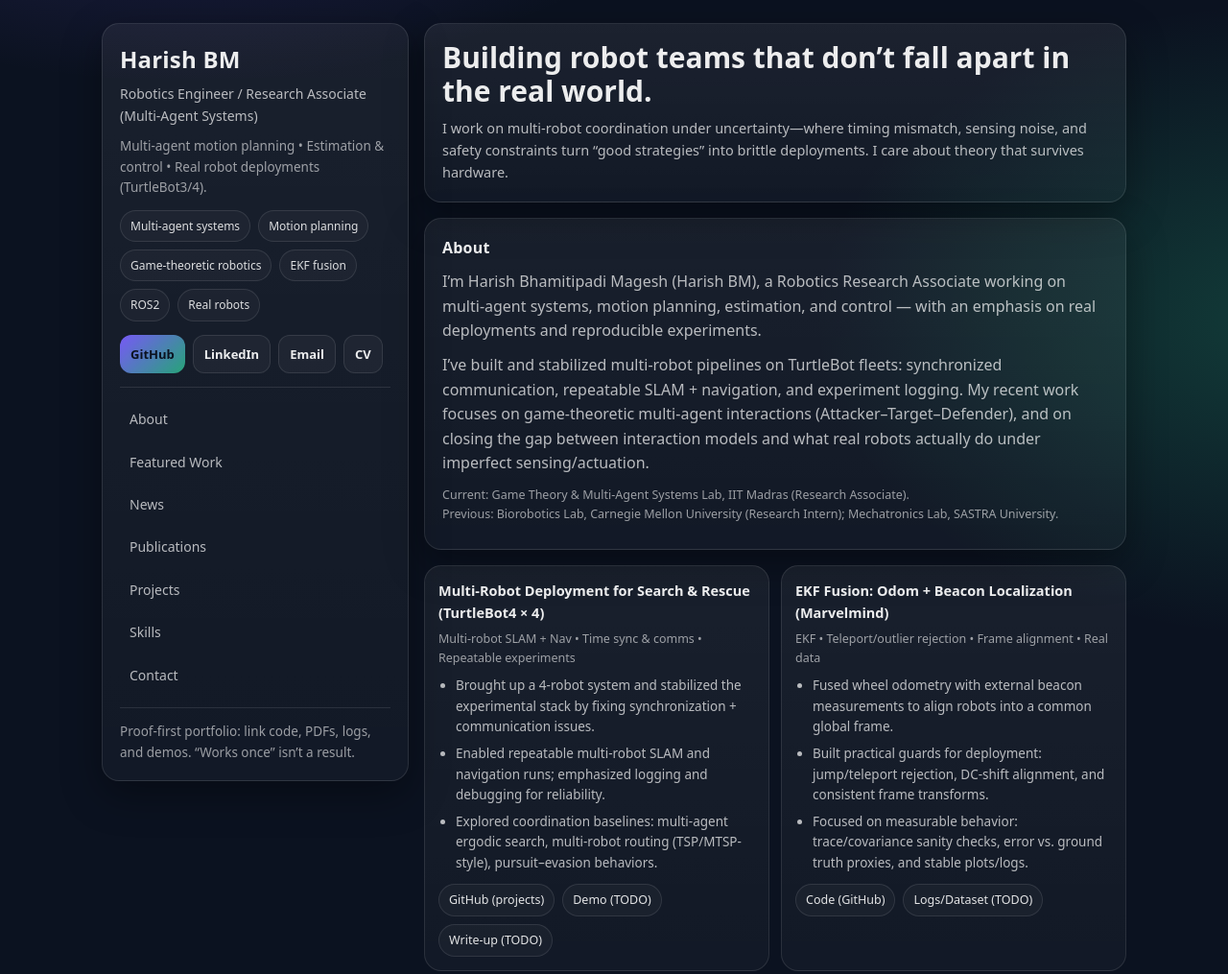
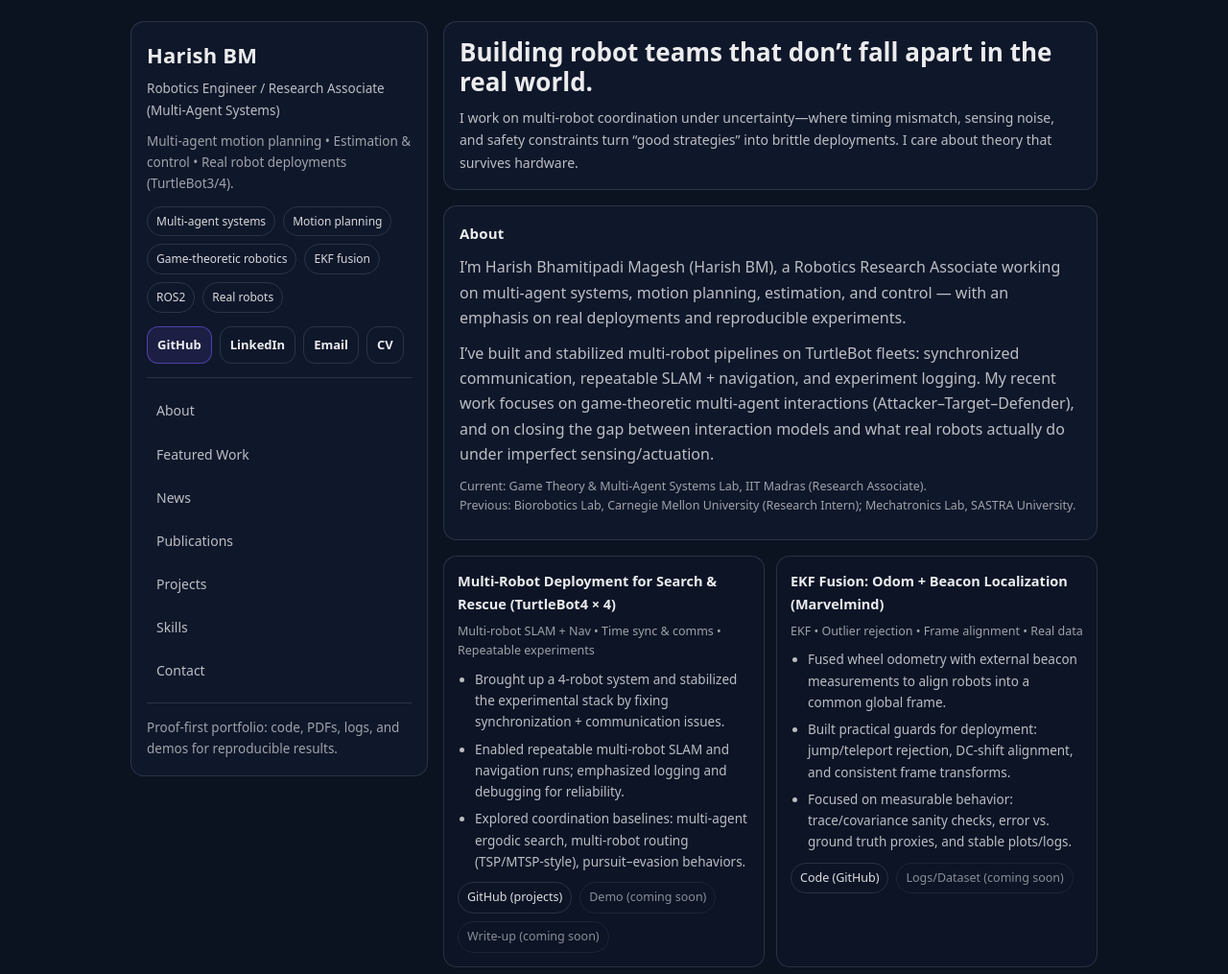
Before and after one commit to HBMatic/HBMatic.github.io, a plain HTML site: page index.html in a window 1280 px wide. Shown: the top 1015 px of the page at 96% size. Drawn offline with Linux system fonts and the light colour scheme.

Commit message:
Third_Index

```diff
--- a/index.html
+++ b/index.html
@@ -10,43 +10,48 @@
   <style>
     :root{
       --bg: #0b1220;
-      --panel: rgba(255,255,255,.06);
-      --panel2: rgba(255,255,255,.03);
-      --line: rgba(255,255,255,.10);
+      --surface: #0f172a;     /* main panel */
+      --surface2: #0c1426;    /* card */
+      --line: rgba(255,255,255,.12);
       --text: rgba(255,255,255,.92);
-      --muted: rgba(255,255,255,.70);
-      --muted2: rgba(255,255,255,.58);
+      --muted: rgba(255,255,255,.72);
+      --muted2: rgba(255,255,255,.60);
       --accent: #7c5cff;
-      --accent2:#2ee59d;
-      --shadow: 0 14px 40px rgba(0,0,0,.35);
-      --radius: 18px;
+      --radius: 14px;
       --mono: ui-monospace, SFMono-Regular, Menlo, Monaco, Consolas, "Liberation Mono", "Courier New", monospace;
       --sans: ui-sans-serif, system-ui, -apple-system, Segoe UI, Roboto, Helvetica, Arial, "Apple Color Emoji", "Segoe UI Emoji";
     }
+
     *{box-sizing:border-box}
     html{scroll-behavior:smooth}
     body{
       margin:0;
       font-family: var(--sans);
       color: var(--text);
-      background:
-        radial-gradient(1100px 700px at 15% -10%, rgba(124,92,255,.33), transparent 60%),
-        radial-gradient(900px 600px at 105% 10%, rgba(46,229,157,.20), transparent 55%),
-        var(--bg);
-      line-height:1.6;
+      background: var(--bg);           /* flat, minimal */
+      line-height:1.65;
+      -webkit-font-smoothing: antialiased;
+      -moz-osx-font-smoothing: grayscale;
     }
+
     a{color:inherit; text-decoration:none}
     a:hover{opacity:.92}
+    a:focus-visible{
+      outline: 2px solid rgba(124,92,255,.75);
+      outline-offset: 2px;
+      border-radius: 10px;
+    }
+
     .wrap{
-      max-width:1100px;
-      margin:0 auto;
-      padding:24px 16px 70px;
+      max-width: 1040px;
+      margin: 0 auto;
+      padding: 22px 16px 64px;
     }
 
     /* Layout */
     .layout{
       display:grid;
-      grid-template-columns: 320px 1fr;
+      grid-template-columns: 310px 1fr;
       gap:16px;
       align-items:start;
     }
@@ -56,13 +61,13 @@
 
     /* Panels */
     .panel{
-      background: linear-gradient(180deg, var(--panel), var(--panel2));
-      border:1px solid var(--line);
+      background: var(--surface);
+      border: 1px solid var(--line);
       border-radius: var(--radius);
-      box-shadow: var(--shadow);
+      box-shadow: none;
     }
     .pad{padding:16px}
-    .pad-lg{padding:18px}
+    .pad-lg{padding:16px}
     .sep{height:1px; background:var(--line); margin:14px 0}
 
     /* Sidebar */
@@ -75,46 +80,48 @@
     }
 
     .name{
-      font-size: 24px;
+      font-size: 22px;
       margin: 0 0 6px;
       letter-spacing: .2px;
     }
     .role{
       margin:0;
       color: var(--muted);
-      font-size: 14px;
+      font-size: 13.5px;
     }
     .tagline{
       margin:10px 0 0;
       color: var(--muted2);
       font-size: 13.5px;
     }
+
     .pillbar{display:flex; flex-wrap:wrap; gap:8px; margin-top:12px}
     .pill{
       font-size:12px;
-      padding:6px 10px;
+      padding:5px 9px;
       border-radius:999px;
       border:1px solid var(--line);
-      background: rgba(255,255,255,.03);
-      color: rgba(255,255,255,.85);
+      background: transparent;
+      color: rgba(255,255,255,.84);
       white-space:nowrap;
     }
+
     .btnrow{display:flex; flex-wrap:wrap; gap:8px; margin-top:14px}
     .btn{
       display:inline-flex;
       align-items:center;
       justify-content:center;
-      padding:9px 11px;
+      padding:8px 10px;
       border-radius:12px;
       border:1px solid var(--line);
-      background: rgba(255,255,255,.04);
+      background: transparent;
       font-weight: 600;
       font-size: 13px;
     }
     .btn.primary{
-      border:none;
-      color:#0b1220;
-      background: linear-gradient(135deg, rgba(124,92,255,.96), rgba(46,229,157,.68));
+      border-color: rgba(124,92,255,.55);
+      background: rgba(124,92,255,.12);
+      color: var(--text);
     }
 
     .nav{
@@ -129,36 +136,37 @@
       border-radius: 12px;
     }
     .nav a:hover{
-      background: rgba(255,255,255,.06);
+      background: rgba(255,255,255,.04);
       color: var(--text);
     }
 
     /* Main */
     h2{
       margin:0 0 10px;
-      font-size: 16px;
+      font-size: 15px;
       letter-spacing: .2px;
     }
     p{margin:0 0 10px; color: var(--muted)}
+
     .hero{
-      padding:18px;
+      padding:16px;
       border-radius: var(--radius);
       border:1px solid var(--line);
-      background:
-        linear-gradient(180deg, rgba(255,255,255,.07), rgba(255,255,255,.03));
-      box-shadow: var(--shadow);
+      background: var(--surface);
+      box-shadow: none;
     }
     .hero h1{
       margin:0 0 10px;
-      font-size: 30px;
-      line-height:1.15;
+      font-size: 26px;
+      line-height:1.2;
       color: var(--text);
     }
     .hero .sub{
       margin:0;
       color: var(--muted);
-      font-size: 14.5px;
+      font-size: 14px;
     }
+
     .grid{
       display:grid;
       grid-template-columns: 1fr 1fr;
@@ -172,7 +180,7 @@
       padding:14px;
       border-radius: var(--radius);
       border:1px solid var(--line);
-      background: linear-gradient(180deg, rgba(255,255,255,.06), rgba(255,255,255,.03));
+      background: var(--surface2);
     }
     .card h3{
       margin:0 0 6px;
@@ -184,6 +192,7 @@
       color: var(--muted2);
       margin-bottom: 8px;
     }
+
     .bullets{
       margin: 8px 0 0;
       padding-left: 18px;
@@ -191,6 +200,7 @@
       font-size: 13.5px;
     }
     .bullets li{margin:6px 0}
+
     .links{
       display:flex;
       flex-wrap:wrap;
@@ -199,11 +209,21 @@
     }
     .chiplink{
       font-size:12.5px;
-      padding:6px 10px;
+      padding:5px 9px;
       border-radius:999px;
       border:1px solid var(--line);
-      background: rgba(255,255,255,.03);
-      color: rgba(255,255,255,.88);
+      background: transparent;
+      color: rgba(255,255,255,.86);
+      display:inline-flex;
+      align-items:center;
+      gap:6px;
+    }
+
+    /* Make "TODO" chips feel disabled */
+    .chiplink.todo{
+      opacity: .60;
+      cursor: default;
+      pointer-events: none;
     }
 
     .news{
@@ -213,9 +233,9 @@
     }
     .newsitem{
       padding:12px 14px;
-      border-radius: 14px;
+      border-radius: 12px;
       border:1px solid var(--line);
-      background: rgba(255,255,255,.03);
+      background: var(--surface2);
     }
     .newsitem b{color: var(--text)}
     .newsitem .date{
@@ -232,19 +252,20 @@
     }
     .pubitem{
       padding:12px 14px;
-      border-radius: 14px;
+      border-radius: 12px;
       border:1px solid var(--line);
-      background: rgba(255,255,255,.03);
+      background: var(--surface2);
     }
     .pubtitle{margin:0 0 4px; color: var(--text); font-weight:700}
     .pubmeta{margin:0; color: var(--muted); font-size: 13px}
+
     .kbd{
       font-family: var(--mono);
       font-size: 12px;
       padding: 2px 6px;
       border-radius: 8px;
       border:1px solid var(--line);
-      background: rgba(255,255,255,.05);
+      background: transparent;
       color: rgba(255,255,255,.9);
     }
 
@@ -253,6 +274,10 @@
       color: var(--muted2);
       font-size: 12.5px;
       text-align:center;
+    }
+
+    @media (prefers-reduced-motion: reduce){
+      html{scroll-behavior:auto}
     }
   </style>
 </head>
@@ -283,7 +308,6 @@
             <a class="btn primary" href="https://github.com/HBMatic" target="_blank" rel="noreferrer">GitHub</a>
             <a class="btn" href="https://www.linkedin.com/in/harish-bhamitipadi-magesh" target="_blank" rel="noreferrer">LinkedIn</a>
             <a class="btn" href="mailto:harishbm2112@gmail.com">Email</a>
-            <!-- Put your CV PDF at /assets/Harish_BM_CV.pdf -->
             <a class="btn" href="./assets/Harish_BM_CV.pdf" target="_blank" rel="noreferrer">CV</a>
           </div>
 
@@ -302,7 +326,7 @@
           <div class="sep"></div>
 
           <p class="tagline">
-            Proof-first portfolio: link code, PDFs, logs, and demos. “Works once” isn’t a result.
+            Proof-first portfolio: code, PDFs, logs, and demos for reproducible results.
           </p>
         </div>
       </aside>
@@ -348,15 +372,14 @@
               </ul>
               <div class="links">
                 <a class="chiplink" href="https://github.com/HBMatic" target="_blank" rel="noreferrer">GitHub (projects)</a>
-                <!-- Add specific repo/demo links when ready -->
-                <span class="chiplink" title="Add a video demo link later">Demo (TODO)</span>
-                <span class="chiplink" title="Add a write-up/PDF link later">Write-up (TODO)</span>
+                <span class="chiplink todo">Demo (coming soon)</span>
+                <span class="chiplink todo">Write-up (coming soon)</span>
               </div>
             </div>
 
             <div class="card">
               <h3>EKF Fusion: Odom + Beacon Localization (Marvelmind)</h3>
-              <div class="meta">EKF • Teleport/outlier rejection • Frame alignment • Real data</div>
+              <div class="meta">EKF • Outlier rejection • Frame alignment • Real data</div>
               <ul class="bullets">
                 <li>Fused wheel odometry with external beacon measurements to align robots into a common global frame.</li>
                 <li>Built practical guards for deployment: jump/teleport rejection, DC-shift alignment, and consistent frame transforms.</li>
@@ -364,7 +387,7 @@
               </ul>
               <div class="links">
                 <a class="chiplink" href="https://github.com/HBMatic" target="_blank" rel="noreferrer">Code (GitHub)</a>
-                <span class="chiplink" title="Add logs/dataset link later">Logs/Dataset (TODO)</span>
+                <span class="chiplink todo">Logs/Dataset (coming soon)</span>
               </div>
             </div>
 
@@ -378,7 +401,7 @@
               </ul>
               <div class="links">
                 <a class="chiplink" href="https://github.com/HBMatic" target="_blank" rel="noreferrer">Code (GitHub)</a>
-                <span class="chiplink" title="Add results page later">Results (TODO)</span>
+                <span class="chiplink todo">Results (coming soon)</span>
               </div>
             </div>
 
@@ -402,9 +425,10 @@
           <div class="pad-lg">
             <h2>News</h2>
             <div class="news">
-              <div class="newsitem"><span class="date">2025</span><b>Presented first-author work</b> — “Active Target–Attacker–Defender Differential Game Framework for Multi-Robot Interactions” at Indian Control Conference (IISc Bengaluru).</div>
-              <div class="newsitem"><span class="date">2024-11</span><b>Joined IIT Madras</b> — Research Associate (Game Theory & Multi-Agent Systems Lab): multi-robot testbed + experimental evaluation.</div>
-              <div class="newsitem"><span class="date">2024-03 → 2024-08</span><b>Research internship at CMU</b> — Biorobotics Lab: deployed & stabilized TurtleBot4 multi-robot stack; explored coordination baselines.</div>
+              <!-- Made date format consistent: Mon YYYY -->
+              <div class="newsitem"><span class="date">Dec 2025</span><b>Presented first-author work</b> — “Active Target–Attacker–Defender Differential Game Framework for Multi-Robot Interactions” at Indian Control Conference (IISc Bengaluru).</div>
+              <div class="newsitem"><span class="date">Nov 2024</span><b>Joined IIT Madras</b> — Research Associate (Game Theory & Multi-Agent Systems Lab): multi-robot testbed + experimental evaluation.</div>
+              <div class="newsitem"><span class="date">Mar–Aug 2024</span><b>Research internship at CMU</b> — Biorobotics Lab: deployed & stabilized TurtleBot4 multi-robot stack; explored coordination baselines.</div>
               <div class="newsitem"><span class="date">2024</span><b>Desh Videsh Research Scholarship</b> — supported study-abroad research exposure and deployment work.</div>
             </div>
           </div>
@@ -413,27 +437,27 @@
         <section id="publications" class="panel" style="margin-top:16px;">
           <div class="pad-lg">
             <h2>Publications</h2>
-            <p>
-              Keep it strict: title, venue, year, links.
-            </p>
+            <p>Keep it strict: title, venue, year, links.</p>
+
             <div class="pub">
               <div class="pubitem">
                 <div class="pubtitle">Active Target–Attacker–Defender Differential Game Framework for Multi-Robot Interactions</div>
                 <p class="pubmeta">
                   Indian Control Conference (ICC), 2025 • Authors: Harish B.M. et al.
-                  <!-- Add links when you have them -->
-                  <span class="chiplink" title="Add PDF link when available">PDF (TODO)</span>
-                  <span class="chiplink" title="Add code link when available">Code (TODO)</span>
+                  <span class="chiplink todo">PDF (coming soon)</span>
+                  <span class="chiplink todo">Code (coming soon)</span>
                 </p>
               </div>
+
               <div class="pubitem">
                 <div class="pubtitle">Extended journal submission (in preparation)</div>
                 <p class="pubmeta">
                   Expanded experimental validation + analysis of multi-robot ATAD interactions under real-world uncertainty.
-                  <span class="chiplink" title="Add preprint link when ready">Preprint (TODO)</span>
+                  <span class="chiplink todo">Preprint (coming soon)</span>
                 </p>
               </div>
             </div>
+
             <p class="pubmeta" style="margin-top:10px;">
               Optional later: add a <span class="kbd">BibTeX</span> button for each publication.
             </p>
@@ -443,18 +467,18 @@
         <section id="projects" class="panel" style="margin-top:16px;">
           <div class="pad-lg">
             <h2>Projects (additional)</h2>
-            <p>
-              Smaller items: course projects, utilities, demos, write-ups. Add real links as you publish them.
-            </p>
+            <p>Smaller items: course projects, utilities, demos, write-ups. Add real links as you publish them.</p>
+
             <ul class="bullets">
-              <li><b>Autonomous Navigation for Tugger AGVs (ROS2 + Gazebo)</b> — full autonomy stack (mapping, localization, planning) with robustness-focused tuning and edge-case handling.</li>
-              <li><b>Feedback Linearization for Differential-Drive Robot</b> — trajectory tracking study in simulation with logging and error analysis.</li>
-              <li><b>Multi-robot odometry + localization analysis</b> — encoder noise characterization, drift studies, and alignment strategies for global-frame consistency.</li>
-              <li><b>Utilities & workflows</b> — ROS2 tooling, logging scripts, documentation templates for reproducible experiments.</li>
+              <li><b>Autonomous Navigation for Tugger AGVs (ROS2 + Gazebo)</b> — autonomy stack (mapping, localization, planning) with robustness-focused tuning.</li>
+              <li><b>Feedback Linearization for Differential-Drive Robot</b> — trajectory tracking study with logging and error analysis.</li>
+              <li><b>Multi-robot odometry + localization analysis</b> — encoder noise characterization, drift studies, and alignment strategies.</li>
+              <li><b>Utilities & workflows</b> — ROS2 tooling, logging scripts, and documentation templates for reproducible experiments.</li>
             </ul>
+
             <div class="links">
               <a class="chiplink" href="https://github.com/HBMatic" target="_blank" rel="noreferrer">Browse repos on GitHub</a>
-              <span class="chiplink" title="Add a consolidated write-up page later">Project Index (TODO)</span>
+              <span class="chiplink todo">Project Index (coming soon)</span>
             </div>
           </div>
         </section>
@@ -472,6 +496,7 @@
                   <li><b>Multi-robot systems:</b> synchronized deployments, repeatable experimental pipelines, logging + evaluation</li>
                 </ul>
               </div>
+
               <div class="card">
                 <h3>Tools & Tech</h3>
                 <ul class="bullets">
@@ -488,9 +513,8 @@
         <section id="contact" class="panel" style="margin-top:16px;">
           <div class="pad-lg">
             <h2>Contact</h2>
-            <p>
-              Email is best. If you want collaboration, say what you’re currently looking for.
-            </p>
+            <p>Email is best. If you want collaboration, say what you’re currently looking for.</p>
+
             <ul class="bullets">
               <li>Email: <a href="mailto:harishbm2112@gmail.com">harishbm2112@gmail.com</a></li>
               <li>GitHub: <a href="https://github.com/HBMatic" target="_blank" rel="noreferrer">HBMatic</a></li>
```
